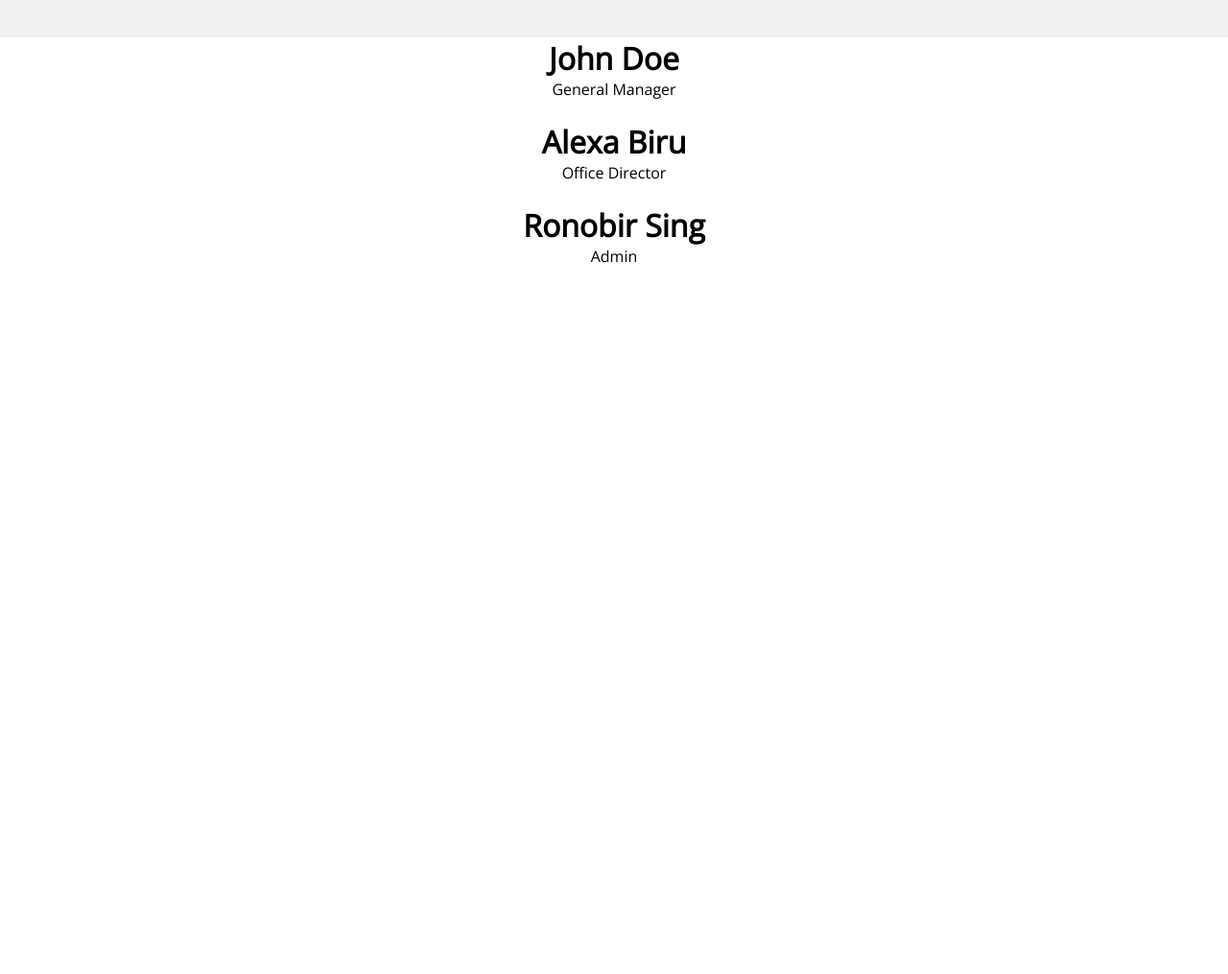
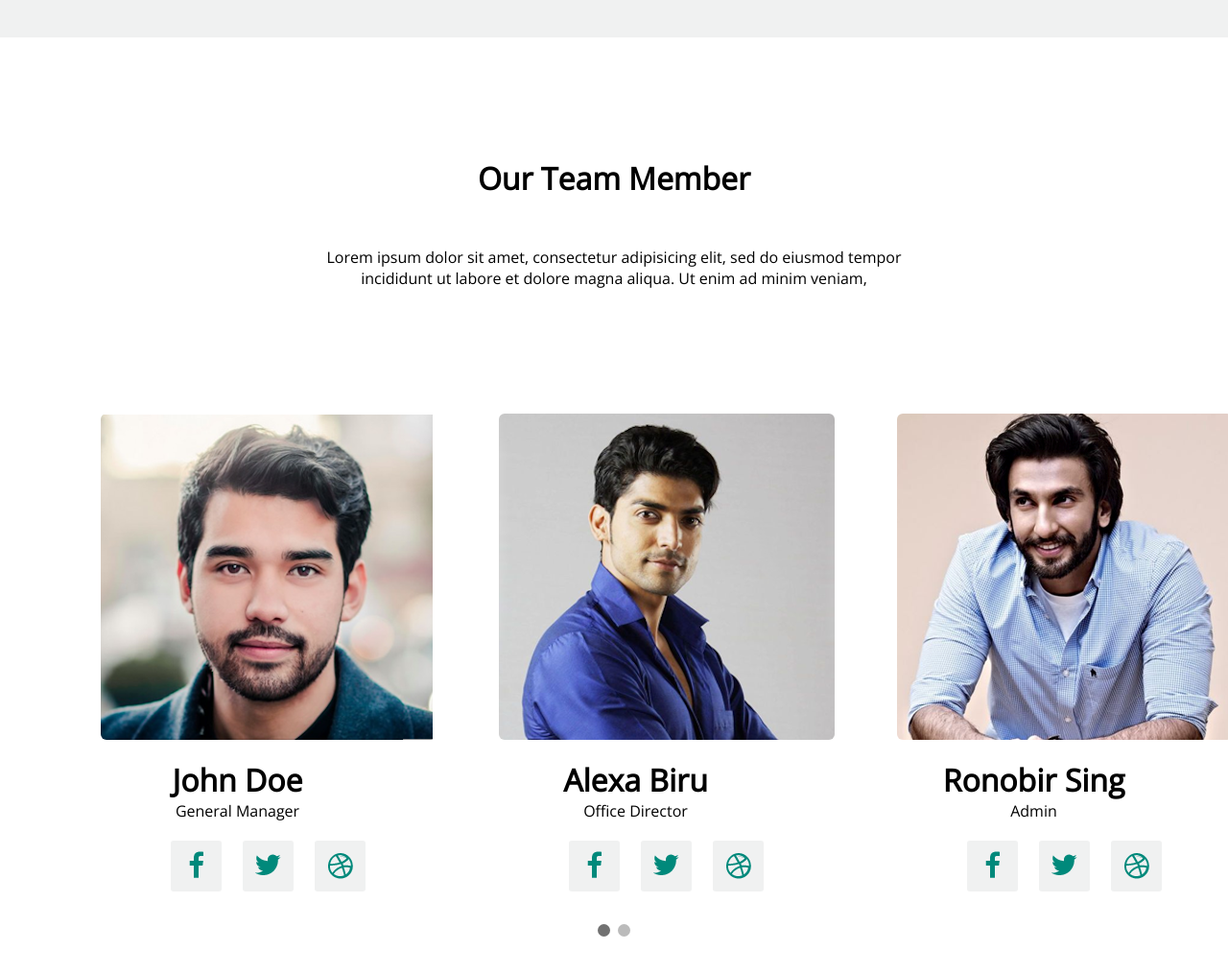
Before and after one commit to AndrewFedak/portfolio_website, a plain HTML site: page index.html in a window 1280 px wide. Shown: the part 5806-6821 px from the top of the page at 96% size. Before the commit the page ends 6106 px from the top, so only its background shows below. Drawn offline with nearby package versions, Linux system fonts and the light colour scheme.

Commit message:
modified js with worked carusel and css with members photo and dots

```diff
--- a/css/index.css
+++ b/css/index.css
@@ -83,6 +83,8 @@ main{
 
 
 
+
+
 .about_us{
     padding-top: 150px;
 }
@@ -110,6 +112,8 @@ main{
 .about_us_icons img{
     margin-bottom: 40px;
 }
+
+
 
 
 
@@ -177,6 +181,7 @@ main{
     border: 2px white solid;
     background-color: #00897b;
 }
+
 
 
 
@@ -313,3 +318,91 @@ main{
     background: #00897b;
     cursor: pointer;
 }
+
+
+
+
+.team_members{
+    padding: 125px 15px 125px 15px;
+}
+.info_team_members P{
+    width: 50%;
+    margin: 50px auto 130px auto ;
+}
+.members{
+    display:grid;
+    grid-template-columns: auto auto auto;
+    margin-bottom: 30px;
+    margin-left: 25px;
+}
+.member_image{
+    display: block;
+    width:350px;
+    height: 340px;
+    margin-left: 65px;
+    border-radius: 6px;
+    margin-bottom: 20px;
+}
+.social_icons a{
+    display:block;
+    width:53px;
+    height: 53px;
+    border-radius: 3px;
+}
+.social_icons{
+    display: grid;
+    grid-template-columns: 75px 75px 75px;
+    padding-left: 138px;
+    padding-top: 20px;
+}
+.social_icons:first-child{
+    margin-left: 15px;
+}
+.facebook{
+    background: url("../img/social_icons/icon/facebook_icon.png");
+}
+.twitter{
+    background: url("../img/social_icons/icon/twitter_icon.png");
+}
+.dribbble{
+    background: url("../img/social_icons/icon/dribbble_icon.png");
+}
+.facebook:hover{
+    background: url("../img/social_icons/icon_hover/facebook_icon_hover.png");
+    transition: 0.3s ease;
+}
+.twitter:hover{
+    background: url("../img/social_icons/icon_hover/twitter_icon_hover.png");
+    transition: 0.3s ease;
+}
+.dribbble:hover{
+    background: url("../img/social_icons/icon_hover/dribbble_icon_hover.png");
+    transition: 0.3s ease;
+}
+.dot{
+    cursor: pointer;
+    height: 13px;
+    width: 13px;
+    margin: 0 2px;
+    background-color: #bbb;
+    border-radius: 50%;
+    display: inline-block;
+    transition: background-color 0.6s ease;
+}
+.active, .dot:hover{
+    background-color: #717171;
+}
+.fade{
+    -webkit-animation-name: fade;
+    -webkit-animation-duration: 1.5s;
+    animation-name: fade;
+    animation-duration: 1.5s;
+}
+@-webkit-keyframes fade {
+    from{opacity: .4}
+    to{opacity: 1}
+}
+@keyframes fade {
+    from{opacity: .4}
+    to{opacity: 1}
+}
--- a/index.html
+++ b/index.html
@@ -131,43 +131,44 @@
         </div>
         <div class="team_members" id="team_members">
             <div class="info_team_members">
-                <h1></h1>
-                <p></p>
+                <h1>Our Team Member</h1>
+                <p>Lorem ipsum dolor sit amet, consectetur adipisicing elit, sed do eiusmod tempor incididunt ut labore et dolore magna aliqua. Ut enim ad minim veniam,</p>
             </div>
             <div class="members">
                 <div class="member">
-                    <a></a>
-                    <h1>John Doe</h1>
-                    <p>General Manager</p>
+                    <a class="member_image fade"></a>
+                    <h1 class="fade">John Doe</h1>
+                    <p class="fade">General Manager</p>
                     <div class="social_icons">
-                        <img src="">
-                        <img src="">
-                        <img src="">
-                        <img src="">
+                        <a class="facebook" href=""></a>
+                        <a class="twitter" href=""></a>
+                        <a class="dribbble" href=""></a>
                     </div>
                 </div>
                 <div class="member">
-                    <a></a>
-                    <h1>Alexa Biru</h1>
-                    <p>Office Director</p>
+                    <a class="member_image fade"></a>
+                    <h1 class="fade">Alexa Biru</h1>
+                    <p class="fade">Office Director</p>
                     <div class="social_icons">
-                        <img src="">
-                        <img src="">
-                        <img src="">
-                        <img src="">
+                        <a class="facebook" href=""></a>
+                        <a class="twitter" href=""></a>
+                        <a class="dribbble" href=""></a>
                     </div>
                 </div>
                 <div class="member">
-                    <a></a>
-                    <h1>Ronobir Sing</h1>
-                    <p>Admin</p>
+                    <a class="member_image fade"></a>
+                    <h1 class="fade">Ronobir Sing</h1>
+                    <p class="fade">Admin</p>
                     <div class="social_icons">
-                        <img src="">
-                        <img src="">
-                        <img src="">
-                        <img src="">
+                        <a class="facebook" href=""></a>
+                        <a class="twitter" href=""></a>
+                        <a class="dribbble" href=""></a>
                     </div>
                 </div>
+            </div>
+            <div style="text-align: center;">
+                <span class="dot" onclick="swapMember(1)"></span>
+                <span class="dot" onclick="swapMember(2)"></span>
             </div>
         </div>
     </main>
--- a/js/index.js
+++ b/js/index.js
@@ -1,10 +1,11 @@
 let lastWorksSlot = document.querySelectorAll(".works_slots a"),
     latestWorksButtons = document.querySelectorAll(".latest_works_buttons button"),
-    latestWorksSlots = document.querySelectorAll(".works_slots a");
-    // latestWorksButtonAll = document.querySelector(".latest_works_buttons .all"),
-    // latestWorksButtonWebDesign = document.querySelector(".latest_works_buttons .web_design"),
-    // latestWorksButtonDesign = document.querySelector(".latest_works_buttons .ui_ux_design"),
-    // latestWorksButtonMockups = document.querySelector(".latest_works_buttons .mockups");
+    latestWorksSlots = document.querySelectorAll(".works_slots a"),
+    membersImage = document.querySelectorAll(".team_members .member_image"),
+    memberName = document.querySelectorAll(".team_members .member h1"),
+    memberDescription = document.querySelectorAll(".team_members .member p"),
+    dots = document.querySelectorAll(".dot");
+
 
 for(let i = 0; i < lastWorksSlot.length; i++){
     if(i === 0) {
@@ -53,6 +54,7 @@ for(let i = 0; i < lastWorksSlot.length; i++){
         });
     }
 }
+
 for(let i = 0; i < latestWorksButtons.length; i++){
     latestWorksButtons[i].addEventListener("click",function () {
         latestWorksButtons.forEach(function(button){
@@ -94,3 +96,36 @@ for(let i = 0; i < latestWorksButtons.length; i++){
         }
     });
 }
+membersImage[0].style = "background: url('img/members/JohnDoe.png');";
+membersImage[1].style = "background: url('img/members/AlexaBiru.png');";
+membersImage[2].style = "background: url('img/members/RonobirSing.png');";
+dots[0].classList.add("active");
+
+function swapMember(n){
+    for(let i = 0; i < dots.length; i++)
+        dots[i].classList.remove("active");
+    if(n === 1){
+        membersImage[0].style = "background: url('img/members/JohnDoe.png'); transition: 0.3s ease";
+        membersImage[1].style = "background: url('img/members/AlexaBiru.png'); transition: 0.3s ease";
+        membersImage[2].style = "background: url('img/members/RonobirSing.png'); transition: 0.3s ease";
+        memberName[0].textContent = "John Doe";
+        memberName[1].textContent = "Alexa Biru";
+        memberName[2].textContent = "Ronobir Sing";
+        memberDescription[0].textContent = "General Manager";
+        memberDescription[1].textContent = "Office Director";
+        memberDescription[2].textContent = "Admin";
+        dots[0].classList.add("active");
+    }
+    if(n === 2){
+        membersImage[0].style = "background: url('img/members/JohnDoe.png'); transition: 0.3s ease";
+        membersImage[1].style = "background: url('img/members/AlexaBiru.png'); transition: 0.3s ease";
+        membersImage[2].style = "background: url('img/members/RonobirSing.png'); transition: 0.3s ease";
+        memberName[0].textContent = "Pukich";
+        memberName[1].textContent = "Kakich";
+        memberName[2].textContent = "Rackich";
+        memberDescription[0].textContent = "Staff";
+        memberDescription[1].textContent = "Ruiner";
+        memberDescription[2].textContent = "Blet";
+        dots[1].classList.add("active");
+    }
+}
```
Also changed, not shown: img/members/AlexaBiru.png (added), img/members/JohnDoe.png (added), img/members/RonobirSing.png (added), img/social_icons/icon/dribbble_icon.png (added), img/social_icons/icon/facebook_icon.png (added), img/social_icons/icon/twitter_icon.png (added), img/social_icons/icon_hover/dribbble_icon_hover.png (added), img/social_icons/icon_hover/facebook_icon_hover.png (added), img/social_icons/icon_hover/twitter_icon_hover.png (added).
